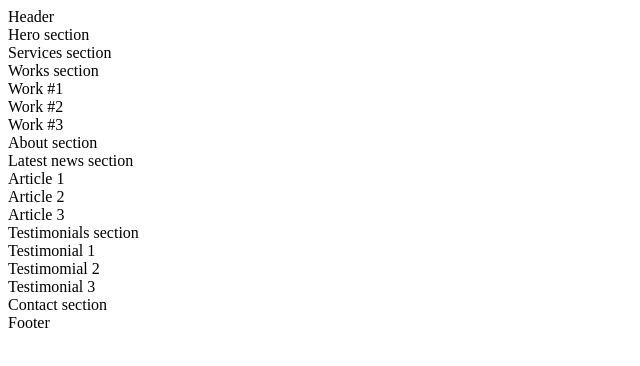
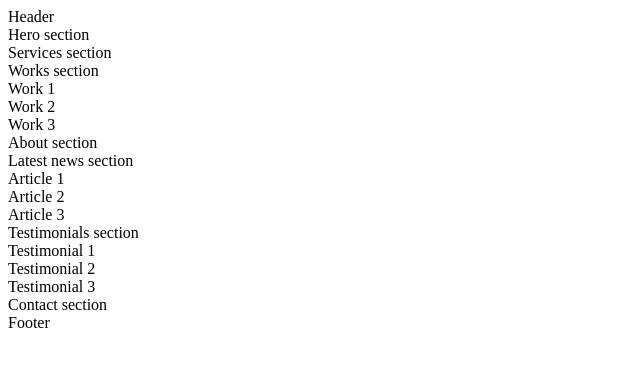
Before and after one commit to FrancoDoldan0/holbertonschool-web_front_end, a plain HTML site: page html_advanced/6-index.html in a window 1280 px wide. Shown: the full height of the page, 0-640 px from the left. Drawn offline with Linux system fonts and the light colour scheme.

Commit message:
add task 6

```diff
--- a/html_advanced/6-index.html
+++ b/html_advanced/6-index.html
@@ -21,9 +21,9 @@
         <section>Services section</section>
         <section>
             Works section
-            <article>Work #1</article>
-            <article>Work #2</article>
-            <article>Work #3</article>
+            <article>Work 1</article>
+            <article>Work 2</article>
+            <article>Work 3</article>
         </section>
         <section>About section</section>
         <section>
@@ -35,7 +35,7 @@
         <section>
             Testimonials section
             <article>Testimonial 1</article>
-            <article>Testimomial 2</article>
+            <article>Testimonial 2</article>
             <article>Testimonial 3</article>
         </section>
         <section>Contact section</section>
```
